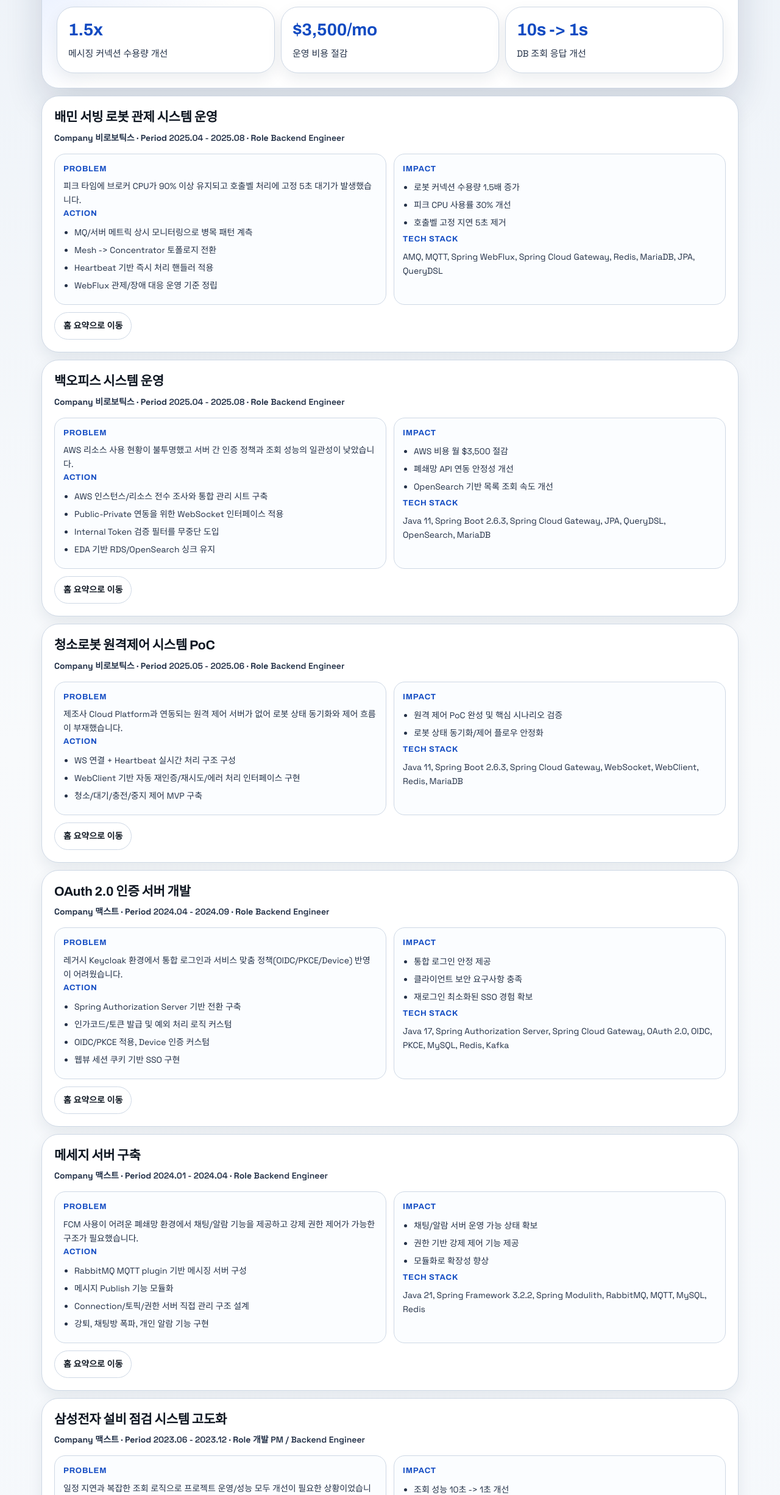
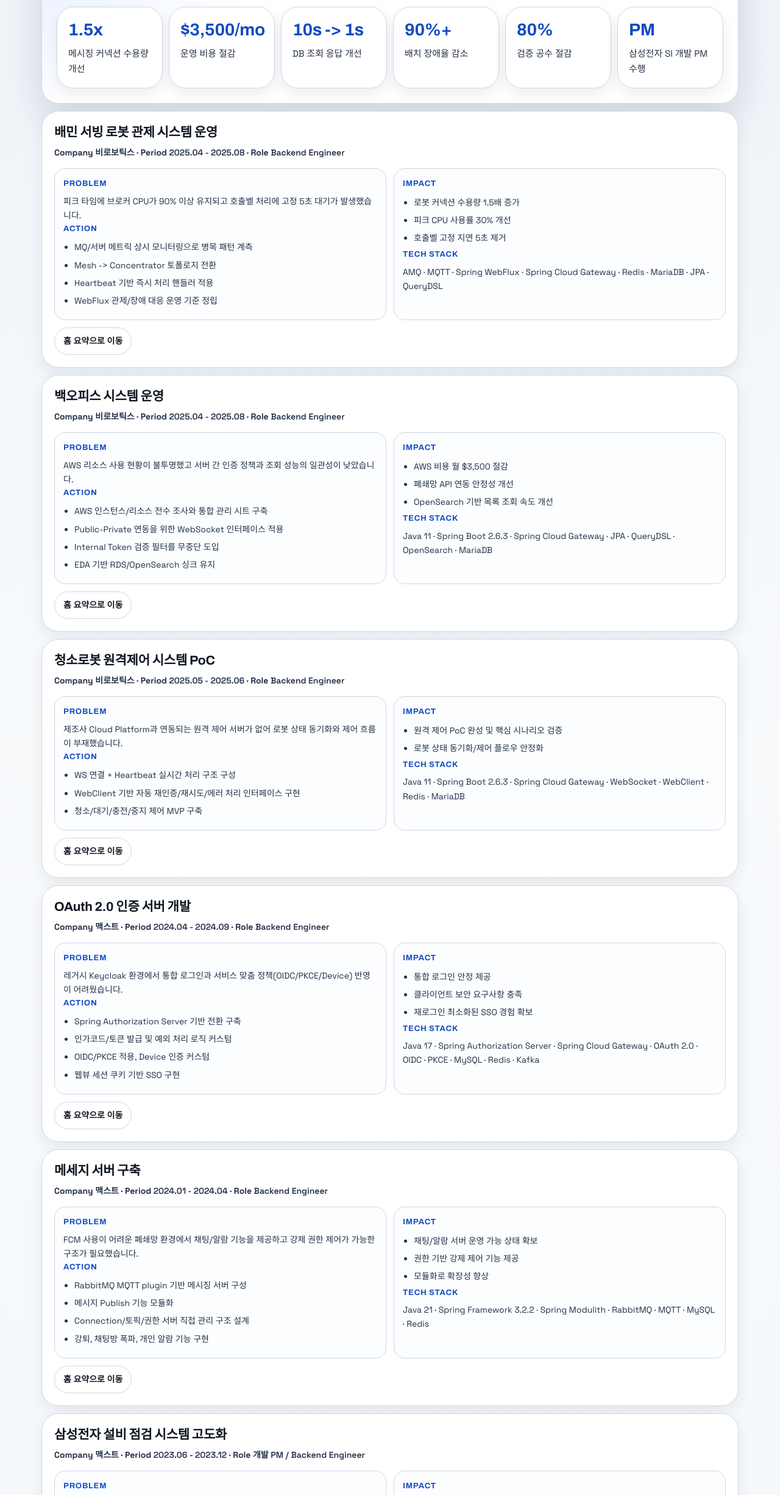
Before and after one commit to inshakr2/inshakr2.github.io, a plain HTML site: page projects/index.html in a window 1280 px wide. Shown: the part 252-2704 px from the top of the page at 61% size. Drawn offline with Linux system fonts and the light colour scheme.

Commit message:
feat: refine project summary and add maxt pm impact mentions

```diff
--- a/assets/style.css
+++ b/assets/style.css
@@ -655,7 +655,7 @@ img {
 .stat-grid {
   margin-top: 14px;
   display: grid;
-  grid-template-columns: repeat(3, minmax(0, 1fr));
+  grid-template-columns: repeat(auto-fit, minmax(170px, 1fr));
   gap: 10px;
 }
 
--- a/projects/index.html
+++ b/projects/index.html
@@ -30,7 +30,7 @@
   <main class="container">
     <section class="page-hero" data-animate="up">
       <p class="section-label">Projects</p>
-      <h1>Case Study Collection (9)</h1>
+      <h1>프로젝트 사례 아카이브 (9)</h1>
       <p>모든 프로젝트를 동일한 구조(Problem / Action / Impact / Tech Stack)로 정리해 비교 가능성을 높였습니다.</p>
       <div class="stat-grid">
         <article class="stat-card" data-animate="up">
@@ -44,6 +44,18 @@
         <article class="stat-card" data-animate="up">
           <h3>10s -> 1s</h3>
           <p>DB 조회 응답 개선</p>
+        </article>
+        <article class="stat-card" data-animate="up">
+          <h3>90%+</h3>
+          <p>배치 장애율 감소</p>
+        </article>
+        <article class="stat-card" data-animate="up">
+          <h3>80%</h3>
+          <p>검증 공수 절감</p>
+        </article>
+        <article class="stat-card" data-animate="up">
+          <h3>PM</h3>
+          <p>삼성전자 SI 개발 PM 수행</p>
         </article>
       </div>
     </section>
@@ -71,7 +83,7 @@
             <li>호출벨 고정 지연 5초 제거</li>
           </ul>
           <h4>Tech Stack</h4>
-          <p>AMQ, MQTT, Spring WebFlux, Spring Cloud Gateway, Redis, MariaDB, JPA, QueryDSL</p>
+          <p>AMQ · MQTT · Spring WebFlux · Spring Cloud Gateway · Redis · MariaDB · JPA · QueryDSL</p>
         </article>
       </div>
       <div class="case-actions"><a class="btn" href="/#projects">홈 요약으로 이동</a></div>
@@ -100,7 +112,7 @@
             <li>OpenSearch 기반 목록 조회 속도 개선</li>
           </ul>
           <h4>Tech Stack</h4>
-          <p>Java 11, Spring Boot 2.6.3, Spring Cloud Gateway, JPA, QueryDSL, OpenSearch, MariaDB</p>
+          <p>Java 11 · Spring Boot 2.6.3 · Spring Cloud Gateway · JPA · QueryDSL · OpenSearch · MariaDB</p>
         </article>
       </div>
       <div class="case-actions"><a class="btn" href="/#projects">홈 요약으로 이동</a></div>
@@ -127,7 +139,7 @@
             <li>로봇 상태 동기화/제어 플로우 안정화</li>
           </ul>
           <h4>Tech Stack</h4>
-          <p>Java 11, Spring Boot 2.6.3, Spring Cloud Gateway, WebSocket, WebClient, Redis, MariaDB</p>
+          <p>Java 11 · Spring Boot 2.6.3 · Spring Cloud Gateway · WebSocket · WebClient · Redis · MariaDB</p>
         </article>
       </div>
       <div class="case-actions"><a class="btn" href="/#projects">홈 요약으로 이동</a></div>
@@ -156,7 +168,7 @@
             <li>재로그인 최소화된 SSO 경험 확보</li>
           </ul>
           <h4>Tech Stack</h4>
-          <p>Java 17, Spring Authorization Server, Spring Cloud Gateway, OAuth 2.0, OIDC, PKCE, MySQL, Redis, Kafka</p>
+          <p>Java 17 · Spring Authorization Server · Spring Cloud Gateway · OAuth 2.0 · OIDC · PKCE · MySQL · Redis · Kafka</p>
         </article>
       </div>
       <div class="case-actions"><a class="btn" href="/#projects">홈 요약으로 이동</a></div>
@@ -185,7 +197,7 @@
             <li>모듈화로 확장성 향상</li>
           </ul>
           <h4>Tech Stack</h4>
-          <p>Java 21, Spring Framework 3.2.2, Spring Modulith, RabbitMQ, MQTT, MySQL, Redis</p>
+          <p>Java 21 · Spring Framework 3.2.2 · Spring Modulith · RabbitMQ · MQTT · MySQL · Redis</p>
         </article>
       </div>
       <div class="case-actions"><a class="btn" href="/#projects">홈 요약으로 이동</a></div>
@@ -214,7 +226,7 @@
             <li>데이터 연계 자동화 기반 마련</li>
           </ul>
           <h4>Tech Stack</h4>
-          <p>Java 17, Spring Framework 2.x, JSON-RPC, Oracle, MyBatis</p>
+          <p>Java 17 · Spring Framework 2.x · JSON-RPC · Oracle · MyBatis</p>
         </article>
       </div>
       <div class="case-actions"><a class="btn" href="/#projects">홈 요약으로 이동</a></div>
@@ -242,7 +254,7 @@
             <li>데이터 보관/관리 안정성 강화</li>
           </ul>
           <h4>Tech Stack</h4>
-          <p>Java 11, Spring Framework, JPA, Impala, MariaDB, MySQL, Hadoop, Jenkins</p>
+          <p>Java 11 · Spring Framework · JPA · Impala · MariaDB · MySQL · Hadoop · Jenkins</p>
         </article>
       </div>
       <div class="case-actions"><a class="btn" href="/#projects">홈 요약으로 이동</a></div>
@@ -270,7 +282,7 @@
             <li>사내 검색 서비스 안정 제공</li>
           </ul>
           <h4>Tech Stack</h4>
-          <p>Java 11, Spring Framework, MyBatis, MSSQL, WEX, Python, Flask, KoBERT</p>
+          <p>Java 11 · Spring Framework · MyBatis · MSSQL · WEX · Python · Flask · KoBERT</p>
         </article>
       </div>
       <div class="case-actions"><a class="btn" href="/#projects">홈 요약으로 이동</a></div>
@@ -299,7 +311,7 @@
             <li>인증서 만료 리스크 예방 자동화</li>
           </ul>
           <h4>Tech Stack</h4>
-          <p>Java 17, Spring Framework, MySQL, Redis, Cloudflare, Nginx, Railway</p>
+          <p>Java 17 · Spring Framework · MySQL · Redis · Cloudflare · Nginx · Railway</p>
         </article>
       </div>
       <div class="case-actions">
```
Also changed, not shown: about/index.html (+2 -2 lines), career/index.html (+2 -2 lines), index.html (+1 -1 lines).
